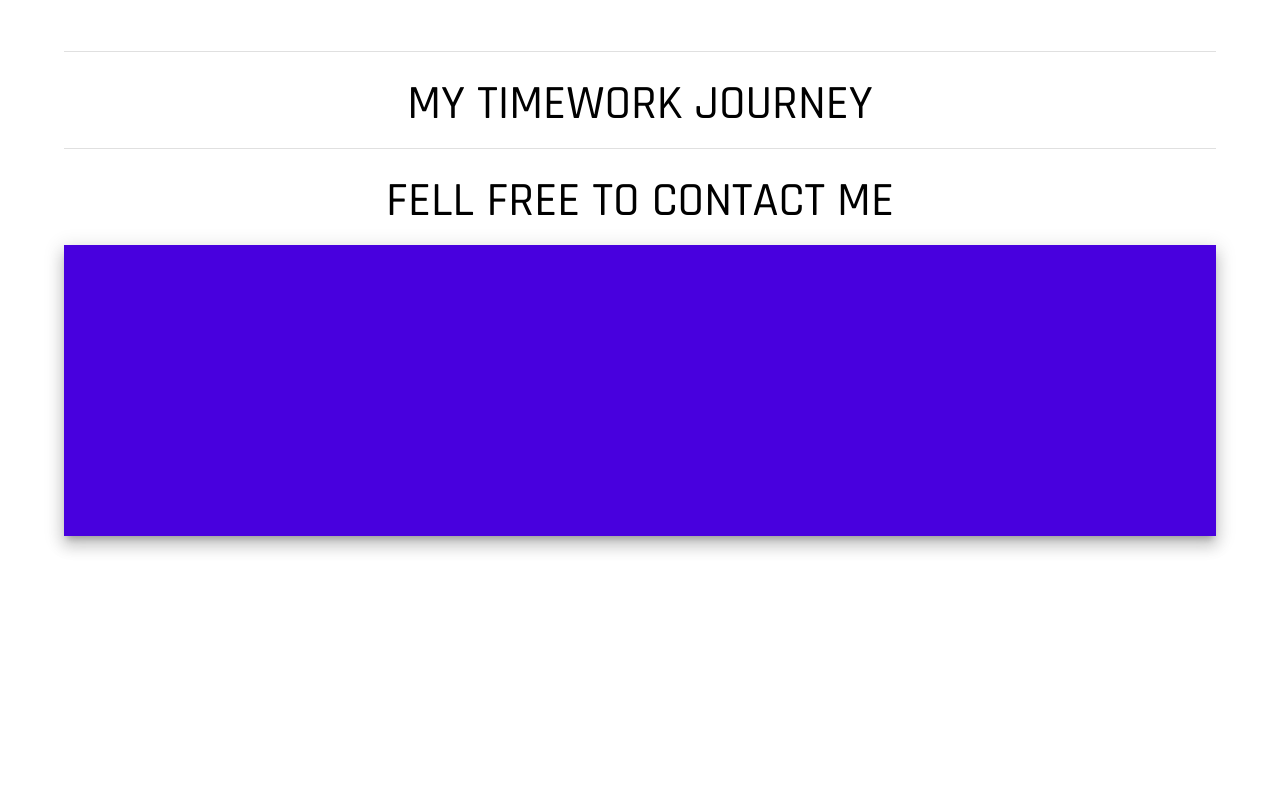
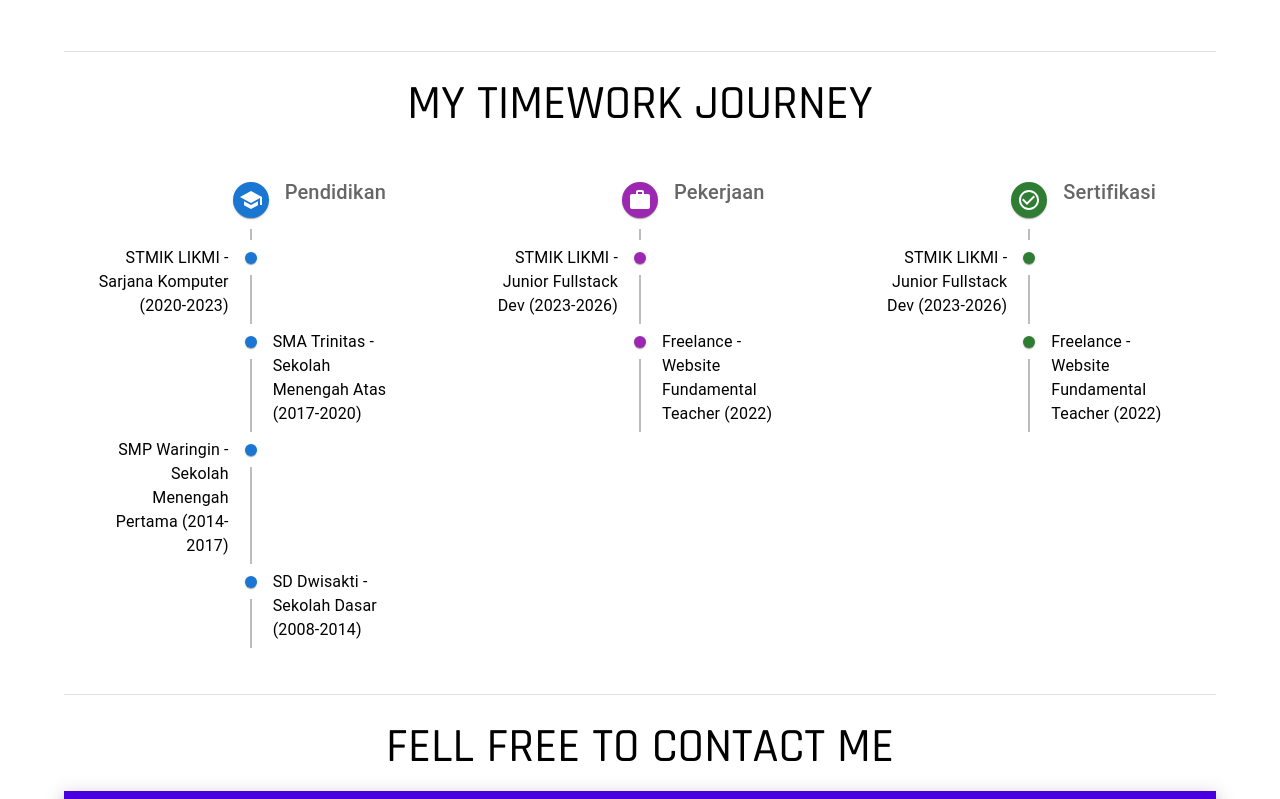
Before and after one commit to yozzylazzy/yozzylazzy.github.io, a React (Create React App) app: page / in a window 1280 px wide. Shown: the part 981-1780 px from the top of the page. Before the commit the page ends 1557 px from the top, so only its background shows below. Built offline with nearby package versions, Linux system fonts and the light colour scheme; some icons are missing.

Commit message:
Update Add TImework Journey Content

```diff
--- a/package.json
+++ b/package.json
@@ -8,6 +8,7 @@
     "@emotion/styled": "^11.10.6",
     "@fontsource/roboto": "^4.5.8",
     "@mui/icons-material": "^5.11.16",
+    "@mui/lab": "^5.0.0-alpha.134",
     "@mui/material": "^5.12.1",
     "@testing-library/jest-dom": "^5.16.5",
     "@testing-library/react": "^13.4.0",
--- a/src/App.js
+++ b/src/App.js
@@ -1,12 +1,19 @@
-import React, { useRef, useEffect } from 'react';
-import logo from './logo.png';
-import './App.css';
-import anime from 'animejs';
+import React, { useRef, useEffect } from 'react'
+import logo from './logo.png'
+import './App.css'
+import anime from 'animejs'
 import {
   Card, Container, Grid, Box, Typography, Link, List, ListItem, Tooltip, Divider
-} from '@mui/material';
-import { CircularProgress } from "@mui/material";
-import { Icon } from '@iconify/react';
+} from '@mui/material'
+import { CircularProgress } from "@mui/material"
+import { Icon } from '@iconify/react'
+import {
+  Timeline, TimelineItem, TimelineSeparator,
+  TimelineConnector, TimelineContent, TimelineDot
+} from '@mui/lab'
+import WorkIcon from '@mui/icons-material/Work';
+import SchoolIcon from '@mui/icons-material/School';
+import CheckCircleOutlineIcon from '@mui/icons-material/CheckCircleOutline';
 
 // ------------------ End of Import ------------------
 
@@ -171,8 +178,153 @@ function App() {
               }}>
                 MY TIMEWORK JOURNEY
               </Typography>
+              <Grid container spacing={2} sx={{
+                marginBottom: 3,
+              }}>
+                <Grid item xs={12} md={4}>
+                  <Timeline position="alternate">
+                    {/* Pendidikan */}
+                    <TimelineItem>
+                      <TimelineSeparator>
+                        <TimelineDot color="primary">
+                          <SchoolIcon />
+                        </TimelineDot>
+                        <TimelineConnector />
+                      </TimelineSeparator>
+                      <TimelineContent>
+                        <Typography variant="h6" color="textSecondary">
+                          Pendidikan
+                        </Typography>
+                      </TimelineContent>
+                    </TimelineItem>
+                    <TimelineItem>
+                      <TimelineSeparator>
+                        <TimelineDot color="primary" />
+                        <TimelineConnector />
+                      </TimelineSeparator>
+                      <TimelineContent>
+                        <Typography variant="body1">
+                          STMIK LIKMI - Sarjana Komputer (2020-2023)
+                        </Typography>
+                      </TimelineContent>
+                    </TimelineItem>
+                    <TimelineItem>
+                      <TimelineSeparator>
+                        <TimelineDot color="primary" />
+                        <TimelineConnector />
+                      </TimelineSeparator>
+                      <TimelineContent>
+                        <Typography variant="body1">
+                          SMA Trinitas - Sekolah Menengah Atas (2017-2020)
+                        </Typography>
+                      </TimelineContent>
+                    </TimelineItem>
+                    <TimelineItem>
+                      <TimelineSeparator>
+                        <TimelineDot color="primary" />
+                        <TimelineConnector />
+                      </TimelineSeparator>
+                      <TimelineContent>
+                        <Typography variant="body1">
+                          SMP Waringin - Sekolah Menengah Pertama (2014-2017)
+                        </Typography>
+                      </TimelineContent>
+                    </TimelineItem>
+                    <TimelineItem>
+                      <TimelineSeparator>
+                        <TimelineDot color="primary" />
+                        <TimelineConnector />
+                      </TimelineSeparator>
+                      <TimelineContent>
+                        <Typography variant="body1">
+                          SD Dwisakti - Sekolah Dasar (2008-2014)
+                        </Typography>
+                      </TimelineContent>
+                    </TimelineItem>
+                  </Timeline>
+                </Grid>
+                <Grid item xs={12} md={4} >
+                  <Timeline position='alternate'>
+                    {/* Pengalaman Kerja */}
+                    <TimelineItem>
+                      <TimelineSeparator>
+                        <TimelineDot color="secondary">
+                          <WorkIcon />
+                        </TimelineDot>
+                        <TimelineConnector />
+                      </TimelineSeparator>
+                      <TimelineContent>
+                        <Typography variant="h6" color="textSecondary">
+                          Pekerjaan
+                        </Typography>
+                      </TimelineContent>
+                    </TimelineItem>
+                    <TimelineItem>
+                      <TimelineSeparator>
+                        <TimelineDot color="secondary" />
+                        <TimelineConnector />
+                      </TimelineSeparator>
+                      <TimelineContent>
+                        <Typography variant="body1">
+                          STMIK LIKMI - Junior Fullstack Dev (2023-2026)
+                        </Typography>
+                      </TimelineContent>
+                    </TimelineItem>
+                    <TimelineItem>
+                      <TimelineSeparator>
+                        <TimelineDot color="secondary" />
+                        <TimelineConnector />
+                      </TimelineSeparator>
+                      <TimelineContent>
+                        <Typography variant="body1">
+                          Freelance - Website Fundamental Teacher (2022)
+                        </Typography>
+                      </TimelineContent>
+                    </TimelineItem>
+                  </Timeline>
+                </Grid>
+                <Grid item xs={12} md={4} >
+                  <Timeline position='alternate'>
+                    {/* Belajar Untuk Sertifikasi */}
+                    <TimelineItem>
+                      <TimelineSeparator>
+                        <TimelineDot color='success'>
+                          <CheckCircleOutlineIcon />
+                        </TimelineDot>
+                        <TimelineConnector />
+                      </TimelineSeparator>
+                      <TimelineContent>
+                        <Typography variant="h6" color="textSecondary">
+                          Sertifikasi
+                        </Typography>
+                      </TimelineContent>
+                    </TimelineItem>
+                    <TimelineItem>
+                      <TimelineSeparator>
+                        <TimelineDot color="success" />
+                        <TimelineConnector />
+                      </TimelineSeparator>
+                      <TimelineContent>
+                        <Typography variant="body1">
+                          STMIK LIKMI - Junior Fullstack Dev (2023-2026)
+                        </Typography>
+                      </TimelineContent>
+                    </TimelineItem>
+                    <TimelineItem>
+                      <TimelineSeparator>
+                        <TimelineDot color="success" />
+                        <TimelineConnector />
+                      </TimelineSeparator>
+                      <TimelineContent>
+                        <Typography variant="body1">
+                          Freelance - Website Fundamental Teacher (2022)
+                        </Typography>
+                      </TimelineContent>
+                    </TimelineItem>
+                  </Timeline>
+                </Grid>
+              </Grid>
               <Divider />
-
               {/* Follow Social Media saya */}
               <Typography variant='h3' sx={{
                 textAlign: 'center',
```
Also changed, not shown: 1 other file (tests, documents, lock files or other folders).
